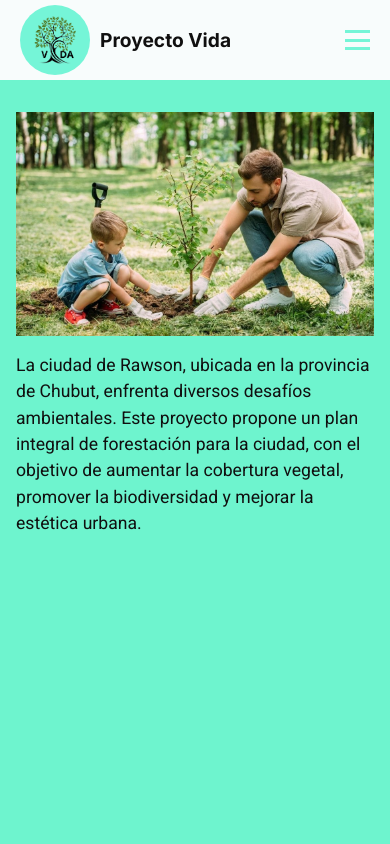
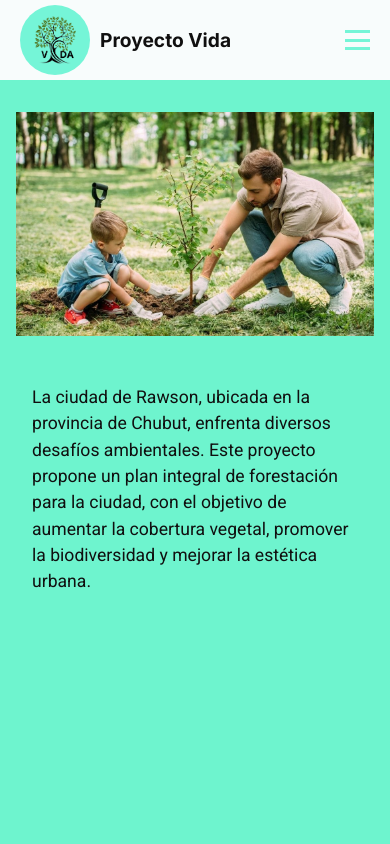
Before and after one commit to dev-back55/Proyecto-Vida, a Next.js app: page / in a window 390 px wide. Shown: the top 844 px of the page. Built offline with nearby package versions, Linux system fonts and the light colour scheme.

Commit message:
responsive text title

```diff
--- a/components/Navbar.module.css
+++ b/components/Navbar.module.css
@@ -54,7 +54,6 @@
 .line {
   width: 100%;
   height: 3px;
-  color: black;
   background-color: rgb(117, 245, 215);
 }
 
--- a/src/app/page.jsx
+++ b/src/app/page.jsx
@@ -17,7 +17,6 @@ export default function Home() {
             layout='responsive'
             alt="Picture of the author"
           />
-
         </div>
         <div className={styles.titulo}>
           <p className={`${roboto.className}`}>
--- a/src/app/page.module.css
+++ b/src/app/page.module.css
@@ -31,9 +31,6 @@
 
 /* Mobile */
 @media screen and (max-width: 820px) {
-  .overlay {
-    padding: 0px
-}
 
 .main {
   padding: 1rem;
@@ -45,14 +42,16 @@
     display: flex;
     flex-direction: column;
     padding: 0px;
-    margin-top: 1rem;
-
+    justify-content: center;
+    align-items: center;
+    gap: 2rem;
   }
 
 .titulo {
   width: 100%;
   font-size: 1.1rem;
-  margin-top: 1rem;
+  padding: 1rem;
+
 }
 /*.image {
   height: 50%;
```
